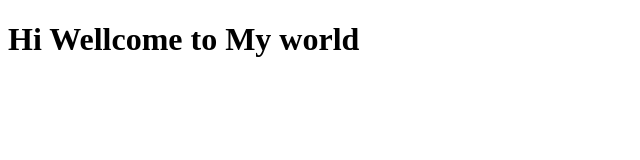
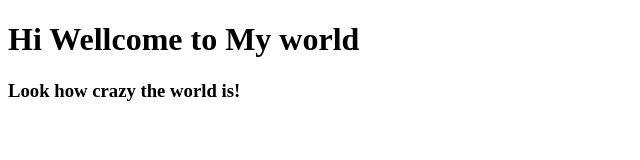
Before and after one commit to AbdullahMahin/My-First-Website, a plain HTML site: page index.html in a window 1280 px wide. Shown: the whole page, without its empty margins (0-640 px from the left). Drawn offline with Linux system fonts and the light colour scheme.

Commit message:
learned github

```diff
--- a/index.html
+++ b/index.html
@@ -8,5 +8,6 @@
 </head>
 <body>
      <h1>Hi Wellcome to My world</h1>
+     <h3>Look how crazy the world is!</h3>
 </body>
 </html>
```
